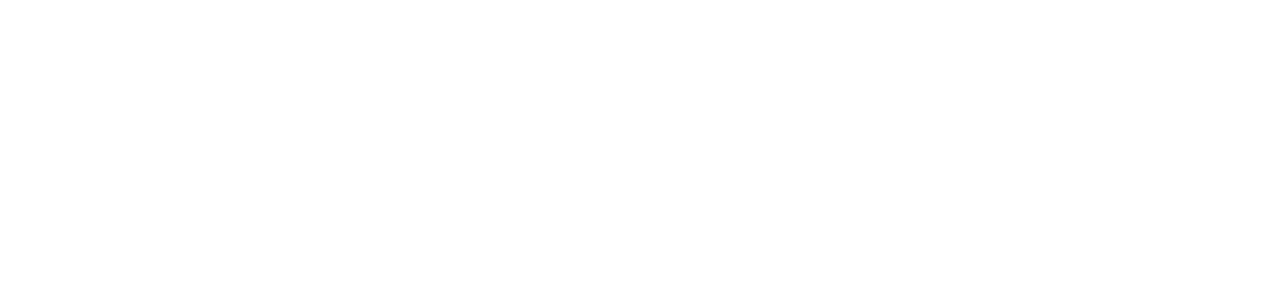
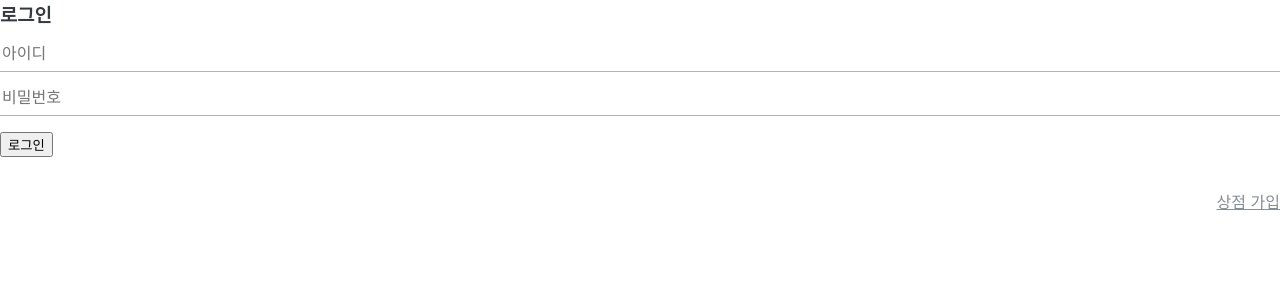
Before and after one commit to plere/e-commerce-front, a React (Create React App) app: page /store in a window 1280 px wide. Shown: the top 300 px of the page. Built offline with nearby package versions, Linux system fonts and the light colour scheme.

Commit message:
상점 로그인 화면 추가

```diff
--- /dev/null
+++ b/src/containers/auth/StoreLoginForm.js
@@ -0,0 +1,73 @@
+import React, { useEffect, useState } from 'react';
+import { useSelector, useDispatch } from 'react-redux';
+import { useNavigate } from 'react-router';
+import StoreForm from '../../components/auth/StoreForm';
+import { StoreChangeField, storeInitializeForm, storeLogin } from '../../modules/auth';
+import { check } from '../../modules/user';
+
+const StoreLoginForm = () => {
+  const [error, setError] = useState(null);
+  const dispatch = useDispatch();
+  const { form, store, storeError, user } = useSelector(({ auth, user }) => ({
+    form: auth.store_login,
+    store: auth.auth,
+    storeError: auth.authError,
+    user: user.user,
+  }));
+
+  const navigate = useNavigate();
+
+  const onChange = e => {
+    const { value, name } = e.target;
+    dispatch(
+      StoreChangeField({
+        form: 'store_login',
+        key: name,
+        value,
+      }),
+    );
+  };
+
+  // 폼 등록 이벤트 핸들러
+  const onSubmit = e => {
+    e.preventDefault();
+    const { storename, password } = form;
+    dispatch(storeLogin({ storename, password }));
+  };
+
+  // 컴포넌트가 처음 렌더링 될 때 form 을 초기화함
+  useEffect(() => {
+    dispatch(storeInitializeForm('store_login'));
+  }, [dispatch]);
+
+  useEffect(() => {
+    if (storeError) {
+      console.log('오류 발생');
+      console.log(storeError);
+      setError('로그인 실패');
+      return;
+    }
+    if (store) {
+      console.log('로그인 성공');
+      dispatch(check(store));
+    }
+  }, [store, storeError, dispatch]);
+
+  useEffect(() => {
+    if (user) {
+      navigate('/');
+    }
+  }, [navigate, user]);
+
+  return (
+    <StoreForm
+      type="login"
+      form={form}
+      onChange={onChange}
+      onSubmit={onSubmit}
+      error={error}
+      />
+  );
+};
+
+export default StoreLoginForm;
--- a/src/lib/api/auth.js
+++ b/src/lib/api/auth.js
@@ -2,9 +2,13 @@
 
 // 회원가입
 export const storeRegister = ({ storename, password, email, tel, description }) => {
-  let store_name = storename, store_email = email, store_tel = tel, store_description = description;
+  const store_name = storename, store_email = email, store_tel = tel, store_description = description;
   return client.post('/store/register', { store_name, password, store_email, store_tel, store_description });
 };
+
+// 로그인
+export const storeLogin = ({ storename, password }) =>
+  client.post('/store/login', { store_name: storename, password });
 
 // 로그인 상태 확인
 export const check = (access_token) => {
--- a/src/modules/auth.js
+++ b/src/modules/auth.js
@@ -11,6 +11,10 @@
 
 const [STORE_REGISTER, STORE_REGISTER_SUCCESS, STORE_REGISTER_FAILURE] = createRequestActionTypes(
   'store/REGISTER'
+);
+
+const [STORE_LOGIN, STORE_LOGIN_SUCCESS, STORE_LOGIN_FAILURE] = createRequestActionTypes(
+  'store/LOGIN'
 );
 
 export const StoreChangeField = createAction(
@@ -29,11 +33,17 @@
   tel,
   description
 }));
+export const storeLogin = createAction(STORE_LOGIN, ({ storename, password }) => ({
+  storename,
+  password
+}));
 
 // saga 생성
 const storeRegisterSaga = createRequestSaga(STORE_REGISTER, authAPI.storeRegister);
+const storeLoginSaga = createRequestSaga(STORE_LOGIN, authAPI.storeLogin);
 export function* authSaga() {
   yield takeLatest(STORE_REGISTER, storeRegisterSaga);
+  yield takeLatest(STORE_LOGIN, storeLoginSaga);
 }
 
 const initialState = {
@@ -44,7 +54,13 @@
     email: '',
     tel: '',
     description: ''
-  }
+  },
+  store_login: {
+    storename: '',
+    password: '',
+  },
+  auth: null,
+  authError: null
 };
 
 const auth = handleActions(
@@ -68,6 +84,17 @@
       ...state,
       authError: error
     }),
+    // 로그인 성공
+    [STORE_LOGIN_SUCCESS]: (state, { payload: auth }) => ({
+      ...state,
+      authError: null,
+      auth
+    }),
+    // 로그인 실패
+    [STORE_LOGIN_FAILURE]: (state, { payload: error }) => ({
+      ...state,
+      authError: error
+    })
   },
   initialState
 );
--- a/src/pages/StoreRegisterPage.js
+++ b/src/pages/StoreRegisterPage.js
@@ -1,5 +1,6 @@
 import React from 'react';
 import { useLocation } from 'react-router';
+import StoreLoginForm from '../containers/auth/StoreLoginForm';
 import StoreRegisterForm from '../containers/auth/StoreRegisterForm';
 
 
@@ -10,7 +11,7 @@
   return (
     <>
     {type === 'register' ?
-      <StoreRegisterForm /> : null //login
+      <StoreRegisterForm /> : <StoreLoginForm />
     }
     </>
   );
```
